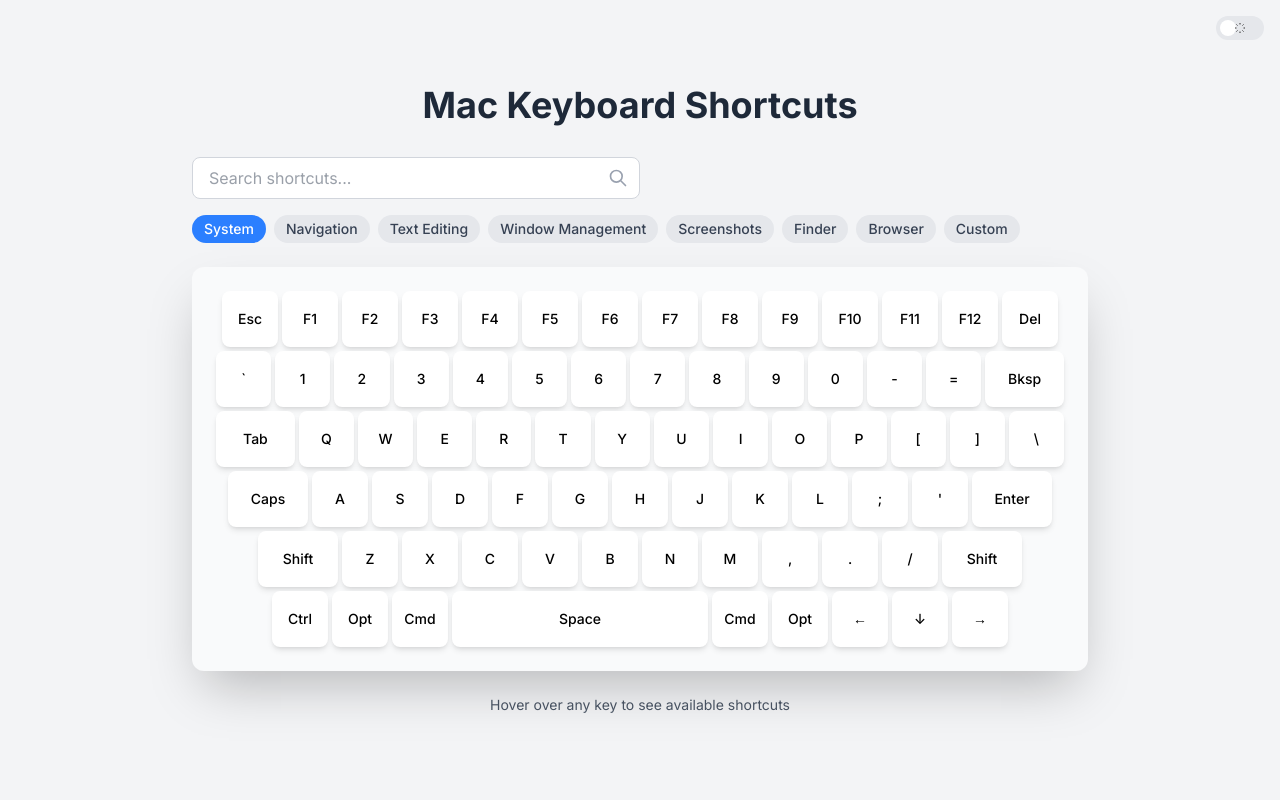
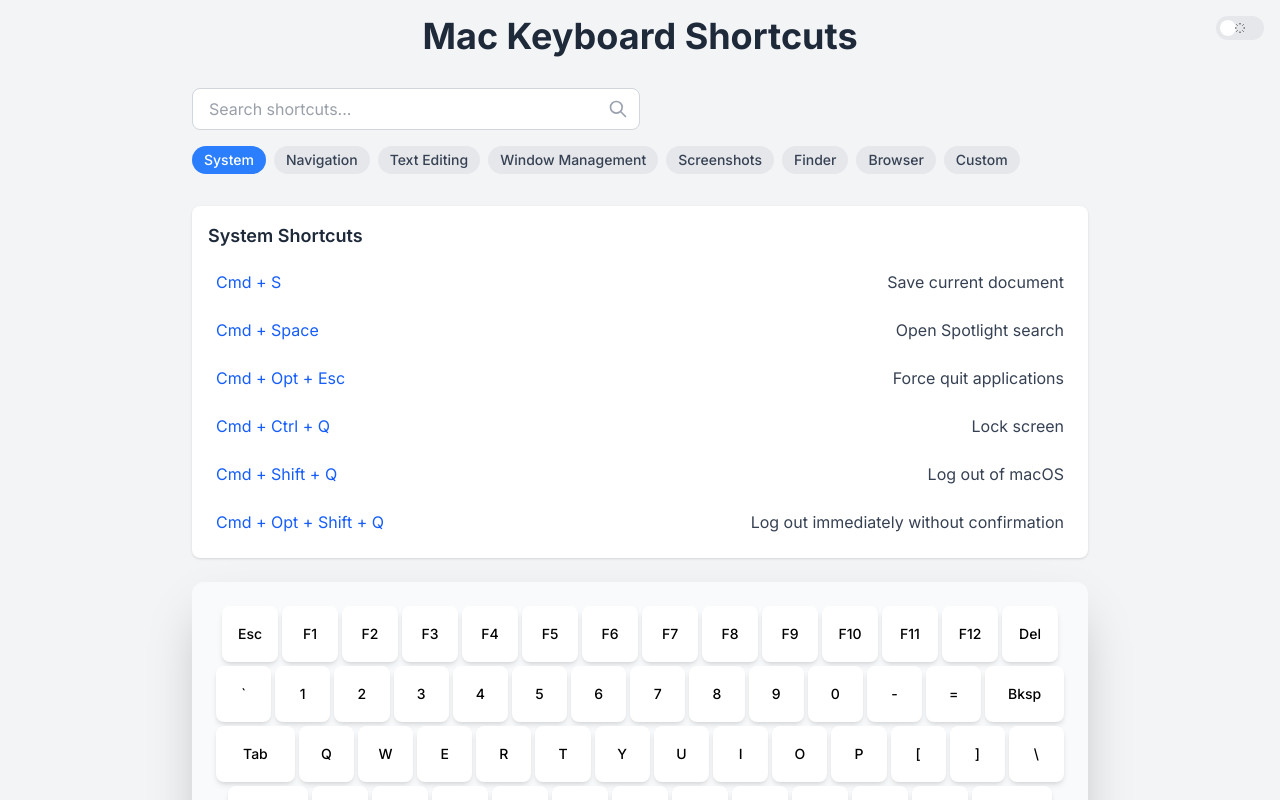
Before and after one commit to heemoe/mac-keyboard-shortcut-cheatsheet, a Next.js app: page / in a window 1280 px wide. Both pictures are taken after a click on the button "System". Shown: the top 800 px of the page. Built offline with nearby package versions, Linux system fonts and the light colour scheme.

Commit message:
feat: enhance shortcut functionality with category selection and hover effects

```diff
--- a/src/app/page.tsx
+++ b/src/app/page.tsx
@@ -5,9 +5,10 @@
 import KeyboardLayout from "../components/keyboard/KeyboardLayout";
 import Tooltip from "../components/keyboard/Tooltip";
 import SearchBar from "../components/search/SearchBar";
+import ShortcutList from "../components/shortcut/ShortcutList";
 import ThemeToggle from "../components/theme/ThemeToggle";
 import { useTheme } from "../contexts/ThemeContext";
-import { getShortcutsByKey } from "../data/shortcuts";
+import { getShortcutsByKey, shortcuts } from "../data/shortcuts";
 import type {
     Shortcut,
     ShortcutCategory,
@@ -34,9 +35,8 @@
         x: 0,
         y: 0,
     });
-    const [selectedCategories, setSelectedCategories] = useState<
-        ShortcutCategory[]
-    >([]);
+    const [selectedCategory, setSelectedCategory] =
+        useState<ShortcutCategory | null>(null);
     const [searchResults, setSearchResults] = useState<Shortcut[]>([]);
     const [highlightedKeys, setHighlightedKeys] = useState<string[]>([]);
 
@@ -48,13 +48,27 @@
         setHighlightedKeys(Array.from(keys));
     }, [searchResults]);
 
+    // Effect to update highlighted keys when activeShortcut changes
+    useEffect(() => {
+        if (activeShortcut) {
+            setHighlightedKeys(activeShortcut.combination);
+        } else if (searchResults.length > 0) {
+            const keys = new Set(
+                searchResults.flatMap((shortcut) => shortcut.combination)
+            );
+            setHighlightedKeys(Array.from(keys));
+        } else {
+            setHighlightedKeys([]);
+        }
+    }, [activeShortcut, searchResults]);
+
     const handleKeyHover = (key: string, event: React.MouseEvent<Element>) => {
-        const shortcuts = getShortcutsByKey(key);
-        const filteredShortcuts = shortcuts.filter(
-            (shortcut) =>
-                selectedCategories.length === 0 ||
-                selectedCategories.includes(shortcut.category)
-        );
+        const keyShortcuts = getShortcutsByKey(key);
+        const filteredShortcuts = selectedCategory
+            ? keyShortcuts.filter(
+                  (shortcut) => shortcut.category === selectedCategory
+              )
+            : keyShortcuts;
 
         if (filteredShortcuts.length > 0) {
             const rect = event.currentTarget.getBoundingClientRect();
@@ -72,9 +86,9 @@
     };
 
     const handleKeyClick = (key: string) => {
-        const shortcuts = getShortcutsByKey(key);
-        if (shortcuts.length > 0) {
-            setActiveShortcut(shortcuts[0]);
+        const keyShortcuts = getShortcutsByKey(key);
+        if (keyShortcuts.length > 0) {
+            setActiveShortcut(keyShortcuts[0]);
         }
     };
 
@@ -85,10 +99,23 @@
     };
 
     const handleCategoryChange = (newCategories: ShortcutCategory[]) => {
-        setSelectedCategories(newCategories);
+        // For single selection, take the first item or null
+        setSelectedCategory(newCategories.length > 0 ? newCategories[0] : null);
         setTooltipVisible(false);
         setActiveShortcut(null);
     };
+
+    const handleShortcutHover = (shortcut: Shortcut) => {
+        setActiveShortcut(shortcut);
+    };
+
+    const handleShortcutLeave = () => {
+        setActiveShortcut(null);
+    };
+
+    // Get all shortcuts, filtered by search if applicable
+    const filteredShortcuts =
+        searchResults.length > 0 ? searchResults : shortcuts;
 
     return (
         <main className="min-h-screen bg-gray-100 dark:bg-gray-950 flex flex-col items-center justify-center p-4">
@@ -103,8 +130,17 @@
                     <SearchBar onSearchResults={handleSearchResults} />
                     <CategoryFilter
                         categories={categories}
-                        selectedCategories={selectedCategories}
+                        selectedCategories={
+                            selectedCategory ? [selectedCategory] : []
+                        }
                         onCategoryChange={handleCategoryChange}
+                    />
+                    <ShortcutList
+                        shortcuts={filteredShortcuts}
+                        selectedCategory={selectedCategory}
+                        onShortcutHover={handleShortcutHover}
+                        onShortcutLeave={handleShortcutLeave}
+                        activeShortcut={activeShortcut}
                     />
                 </div>
                 <div className="relative">
--- /dev/null
+++ b/src/components/shortcut/ShortcutList.tsx
@@ -0,0 +1,82 @@
+import { motion } from "framer-motion";
+import React from "react";
+import { Shortcut, ShortcutCategory } from "../../types/shortcuts";
+
+interface ShortcutListProps {
+    shortcuts: Shortcut[];
+    selectedCategory: ShortcutCategory | null;
+    onShortcutHover: (shortcut: Shortcut) => void;
+    onShortcutLeave: () => void;
+    activeShortcut: Shortcut | null;
+}
+
+const ShortcutList: React.FC<ShortcutListProps> = ({
+    shortcuts,
+    selectedCategory,
+    onShortcutHover,
+    onShortcutLeave,
+    activeShortcut,
+}) => {
+    // Filter shortcuts by the selected category
+    const filteredShortcuts = selectedCategory
+        ? shortcuts.filter((shortcut) => shortcut.category === selectedCategory)
+        : shortcuts;
+
+    // Format the shortcut combination with "+" between keys
+    const formatCombination = (combination: string[]): string => {
+        return combination.join(" + ");
+    };
+
+    // If no category is selected or no shortcuts to display
+    if (!selectedCategory || filteredShortcuts.length === 0) {
+        return (
+            <div className="text-center py-4 text-gray-500 dark:text-gray-400">
+                {!selectedCategory
+                    ? "Select a category to view shortcuts"
+                    : "No shortcuts found for this category"}
+            </div>
+        );
+    }
+
+    return (
+        <motion.div
+            initial={{ opacity: 0 }}
+            animate={{ opacity: 1 }}
+            transition={{ duration: 0.3 }}
+            className="mt-4 bg-white dark:bg-gray-800 rounded-lg shadow p-4"
+        >
+            <h2 className="text-lg font-semibold mb-3 text-gray-800 dark:text-gray-200">
+                {selectedCategory} Shortcuts
+            </h2>
+            <ul className="space-y-2">
+                {filteredShortcuts.map((shortcut) => (
+                    <motion.li
+                        key={shortcut.id}
+                        whileHover={{ scale: 1.01 }}
+                        onMouseEnter={() => onShortcutHover(shortcut)}
+                        onMouseLeave={onShortcutLeave}
+                        className={`
+              p-2 rounded cursor-pointer transition-colors
+              ${
+                  activeShortcut?.id === shortcut.id
+                      ? "bg-blue-50 dark:bg-blue-900"
+                      : "hover:bg-gray-100 dark:hover:bg-gray-700"
+              }
+            `}
+                    >
+                        <div className="flex justify-between items-center">
+                            <span className="font-mono text-blue-600 dark:text-blue-400">
+                                {formatCombination(shortcut.combination)}
+                            </span>
+                            <span className="text-gray-700 dark:text-gray-300">
+                                {shortcut.description}
+                            </span>
+                        </div>
+                    </motion.li>
+                ))}
+            </ul>
+        </motion.div>
+    );
+};
+
+export default ShortcutList;
```
